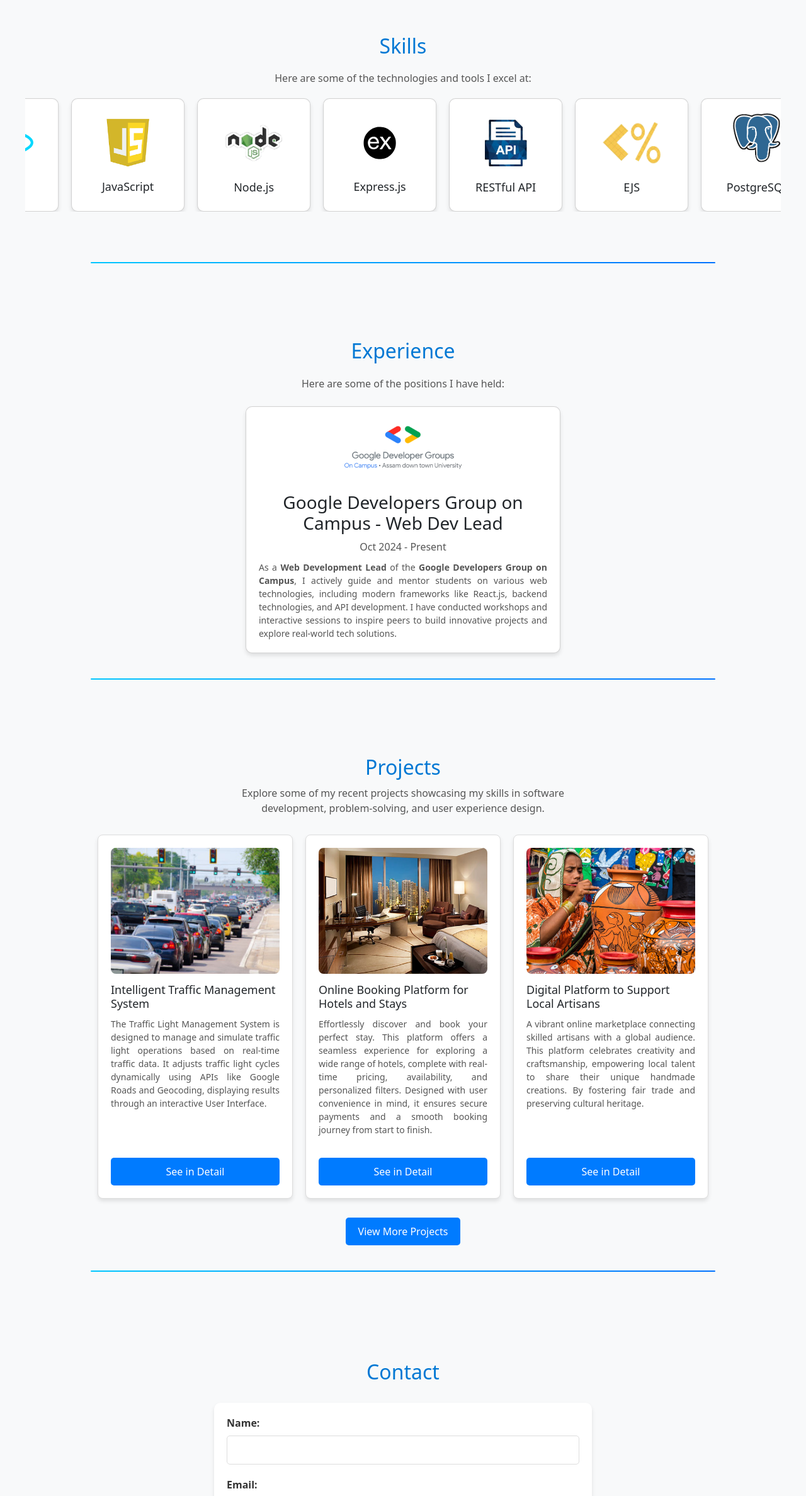
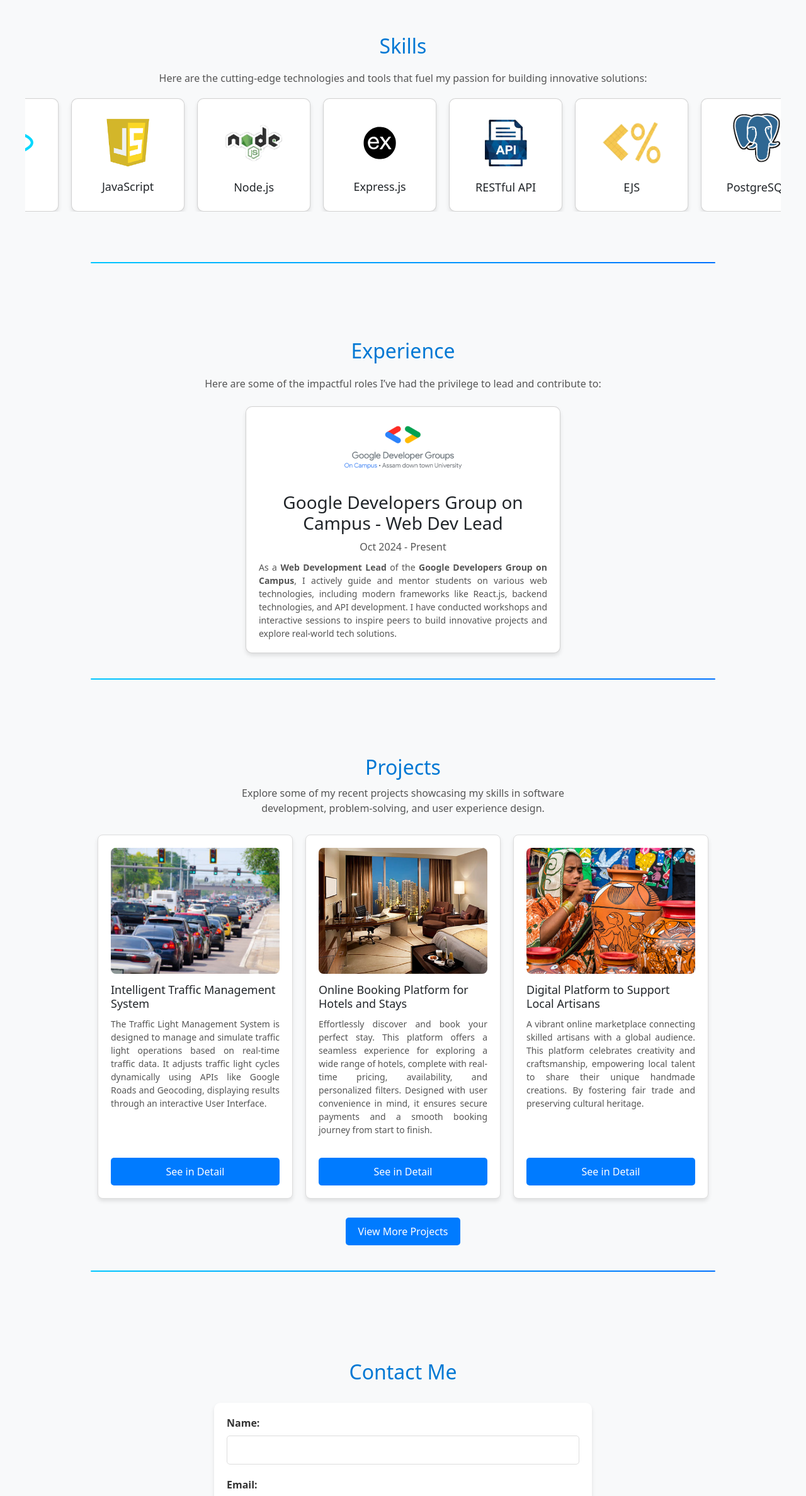
Before and after one commit to LungsomLamnio/Websites, a React (Vite) app in the folder frontend/: page / in a window 1280 px wide. Shown: the part 901-3276 px from the top of the page at 63% size. Built offline with nearby package versions, Linux system fonts and the light colour scheme; a web font is replaced by a local one.

Commit message:
HomePage Updated

```diff
--- a/frontend/src/Pages/HomePage.jsx
+++ b/frontend/src/Pages/HomePage.jsx
@@ -105,8 +105,11 @@ const Home = () => {
 
   const SkillsLoop = () => (
     <div className="skills" style={{ padding: "40px 20px" }}>
-      <h2>Skills</h2>
-      <p>Here are some of the technologies and tools I excel at:</p>
+      <h2 id="secHead">Skills</h2>
+      <p id="secPara">
+        Here are the cutting-edge technologies and tools that fuel my passion
+        for building innovative solutions:
+      </p>
       <div className="scroll-container">
         <div className="scroll-content">
           {skills.map((tech, index) => (
@@ -244,8 +247,12 @@ const Home = () => {
           alignItems: "center",
         }}
       >
-        <h2>Experience</h2>
-        <p>Here are some of the positions I have held:</p> <br />
+        <h2 id="secHead">Experience</h2>
+        <p id="secPara">
+          Here are some of the impactful roles I’ve had the privilege to lead
+          and contribute to:
+        </p>{" "}
+        <br />
         <div
           style={{
             display: "flex",
@@ -310,7 +317,9 @@ const Home = () => {
           alignItems: "center",
         }}
       >
-        <h2 style={{ marginBottom: "10px" }}>Projects</h2>
+        <h2 style={{ marginBottom: "10px" }} id="secHead">
+          Projects
+        </h2>
         <p
           style={{
             marginBottom: "30px",
@@ -319,6 +328,7 @@ const Home = () => {
             textAlign: "center",
             maxWidth: "600px",
           }}
+          id="secPara"
         >
           Explore some of my recent projects showcasing my skills in software
           development, problem-solving, and user experience design.
@@ -453,7 +463,7 @@ const Home = () => {
       </section>
 
       <section id="contact" className="contact">
-        <h2>Contact</h2>
+        <h2 id="secHead">Contact Me</h2>
         <form onSubmit={handleSubmit} className="contact-form">
           <div className="form-group">
             <label htmlFor="name">Name:</label>
```
